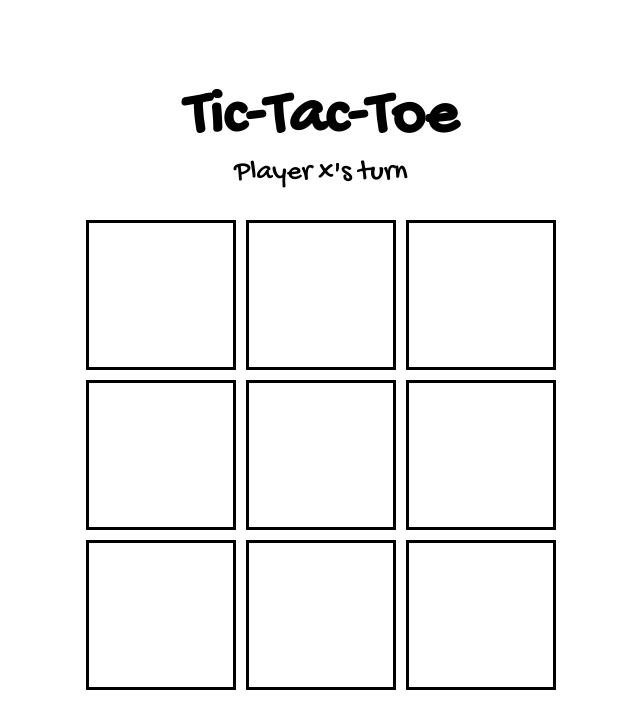
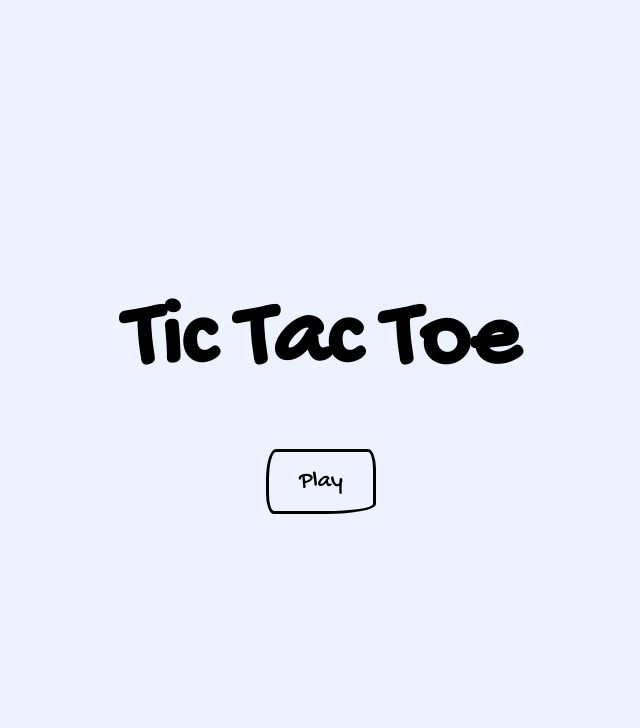
Before and after one commit to kacpersmaga/tic-tac-toe, a plain HTML site: page index.html in a window 1280 px wide. Shown: the whole page, without its empty margins (319-959 px from the left). Drawn offline with Linux system fonts and the light colour scheme.

Commit message:
style: add intro

```diff
--- a/index.html
+++ b/index.html
@@ -7,7 +7,11 @@
     <link rel="stylesheet" href="style.css" />
   </head>
   <body>
-    <main>
+    <div class="intro fadeIn">
+      <h2>Tic Tac Toe</h2>
+      <button>Play</button>
+    </div>
+    <main class="fadeOut">
       <h2>Tic-Tac-Toe</h2>
       <p>Player x's turn</p>
       <div class="gameboard">
--- a/script.js
+++ b/script.js
@@ -147,3 +147,16 @@ function playRound(index){
         restartGame,
     };
 })()
+
+function showGame() {
+    const main = document.querySelector('main');
+    const intro = document.querySelector('.intro');
+
+    intro.classList.add('fadeOut');
+    intro.classList.remove('fadeIn');
+    main.classList.add('fadeIn');
+    main.classList.remove('fadeOut');
+  }
+
+  const introBtn = document.querySelector('.intro button');
+  introBtn.addEventListener('click', showGame);
--- a/style.css
+++ b/style.css
@@ -14,7 +14,57 @@
 body {
   font-family: "Gochi Hand", sans-serif;
   font-size: 1.8rem;
-  background-color: var(white);
+  background-color: var(--white);
+}
+
+/* Utilities */
+
+.fadeIn {
+  opacity: 1;
+  visibility: visible;
+  height: 100vh;
+}
+
+.fadeOut {
+  opacity: 0;
+  visibility: hidden;
+  height: 0;
+}
+
+.fadeIn,
+.fadeOut {
+  transition: opacity 0.5s ease-in-out;
+}
+
+.intro {
+  display: flex;
+  align-items: center;
+  justify-content: center;
+  flex-direction: column;
+  gap: 50px;
+
+  h2 {
+    font-size: 6rem;
+  }
+
+  button {
+    padding: 15px 30px;
+    border-bottom-left-radius: 8px 20px;
+    border-top-right-radius: 8px 20px;
+    border-top-left-radius: 10px 30px;
+    border-bottom-right-radius: 50px 10px;
+    border: 3px solid black;
+    background-color: var(--white);
+    font-size: 1.5rem;
+    font-family: "Gochi Hand", sans-serif;
+    transition: transform 130ms ease-in-out;
+    cursor: pointer;
+
+    &:hover {
+      box-shadow: 0px 6px 8px -5px rgba(0, 0, 0, 0.3);
+      transform: translate3d(0, 6px, 0);
+    }
+  }
 }
 
 main {
@@ -22,7 +72,6 @@ main {
   justify-content: center;
   align-items: center;
   flex-direction: column;
-  height: 100vh;
 
   & h2 {
     font-size: 4rem;
```
